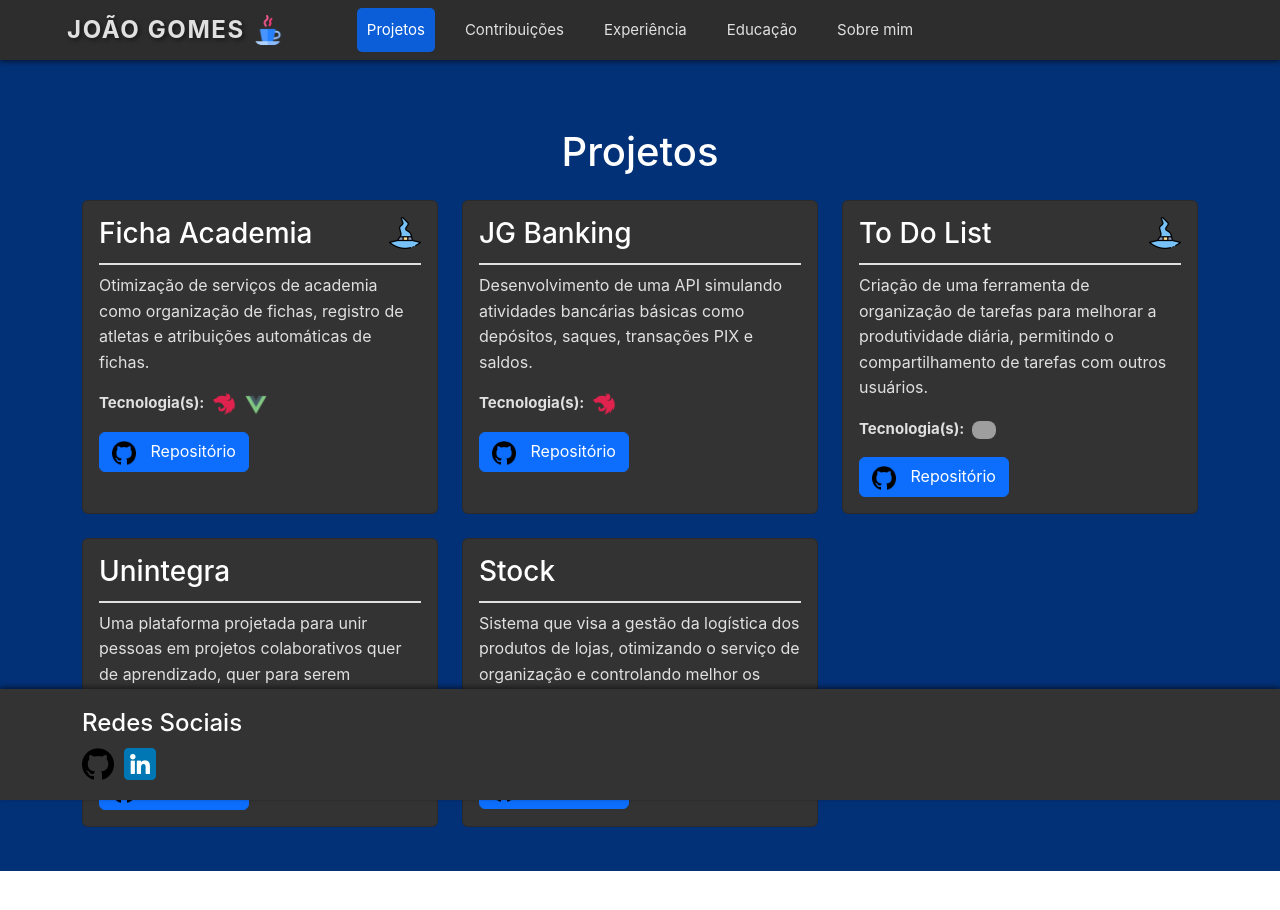
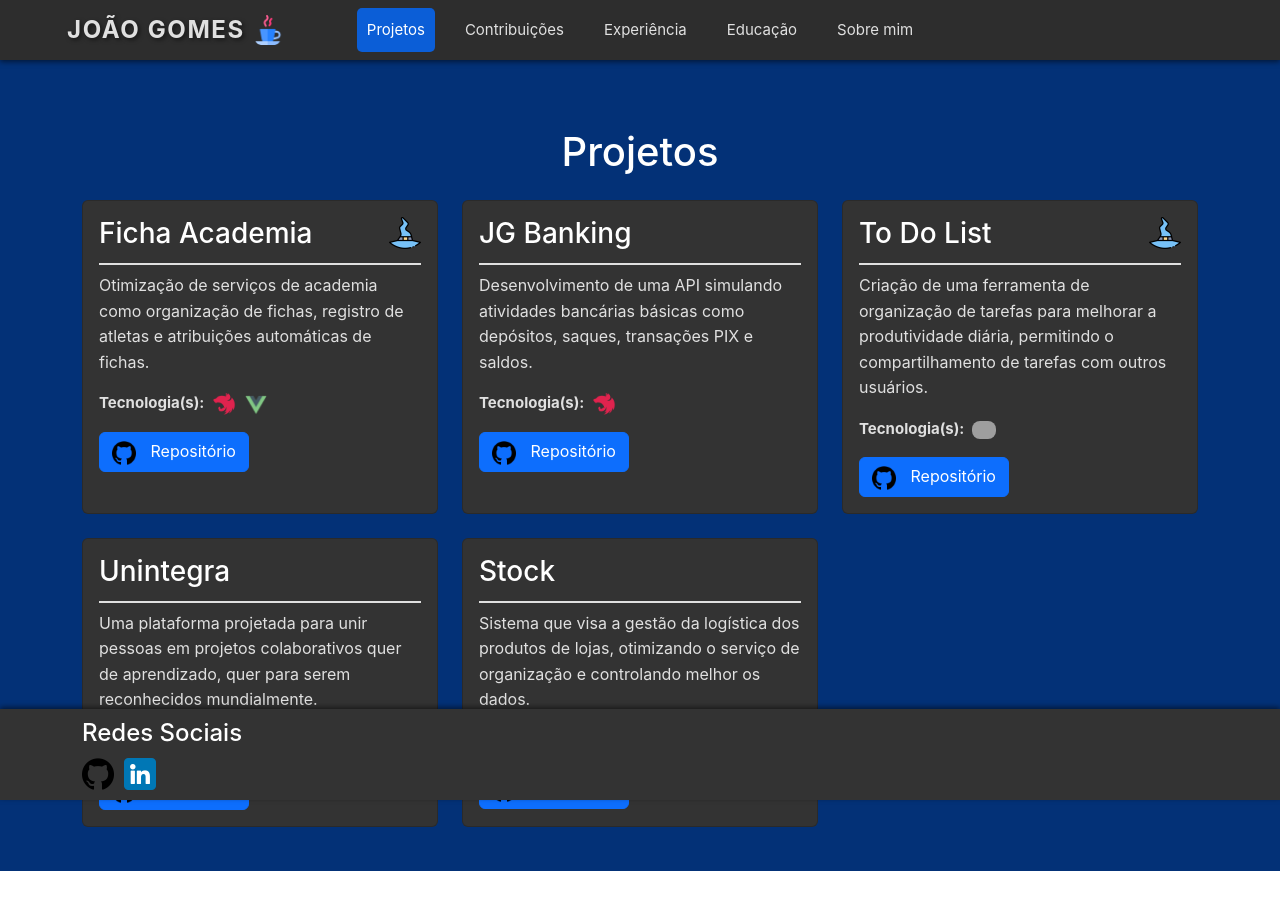
Before and after one commit to joaomarcelo09/jg-portfolio, a Vue app: page / in a window 1280 px wide. Shown: the top 910 px of the page. Built offline with nearby package versions, Linux system fonts and the light colour scheme; grey boxes are pictures that could not be loaded.

Commit message:
fix: height footer

```diff
--- a/src/components/FooterSocial.vue
+++ b/src/components/FooterSocial.vue
@@ -35,7 +35,7 @@ const socialLinks = [
   background-color: #333333;
   box-shadow: 0 -2px 5px rgba(0, 0, 0, 0.5);
   color: #ffffff;
-  padding: 20px 0;
+  padding: 10px 0;
   position: fixed;
   bottom: 0;
   width: 100%;
```
